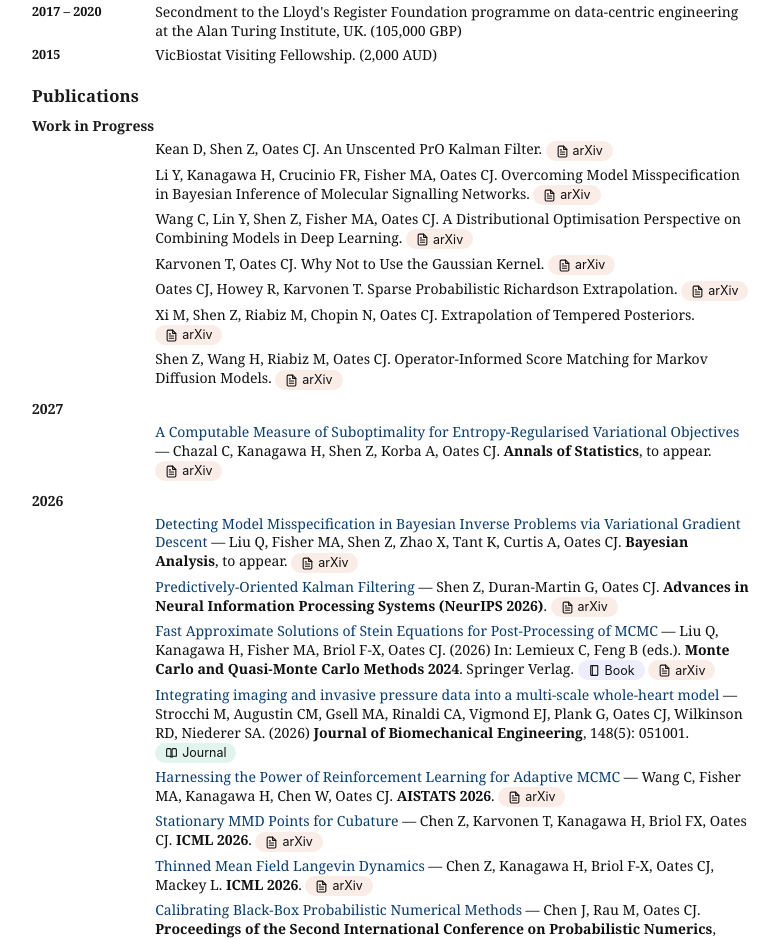
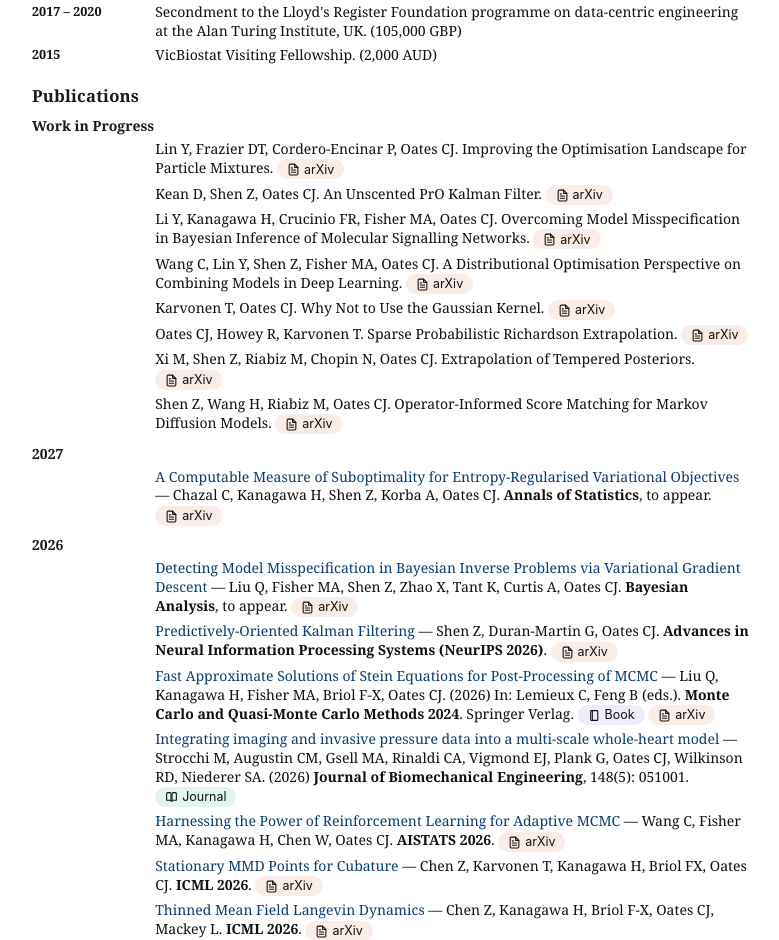
Before and after one commit to christopheroates/website, a plain HTML site: page cv.html in a window 1280 px wide. Shown: the part 2070-3010 px from the top of the page, without its empty margins (248-1027 px from the left). Drawn offline with Linux system fonts and the light colour scheme.

Commit message:
Auto-update cv.html / cv.pdf from site content [skip ci]

```diff
--- a/cv.html
+++ b/cv.html
@@ -89,6 +89,10 @@
 <li><span class="meta">2017 – 2020</span> Secondment to the Lloyd's Register Foundation programme on data-centric engineering at the Alan Turing Institute, UK. (105,000 GBP)</li>
 <li><span class="meta">2015</span> VicBiostat Visiting Fellowship. (2,000 AUD)</li>
 </ul></section><section class="cv-section"><h2>Publications</h2><h3>Work in Progress</h3><ul class="entry-list">
+<li>
+      Lin Y, Frazier DT, Cordero-Encinar P, Oates CJ. Improving the Optimisation Landscape for Particle Mixtures.
+      <a class="link-badge type-arxiv" href="https://arxiv.org/abs/2611.26931"><svg aria-hidden="true" class="badge-icon"><use href="#icon-file-text"></use></svg>arXiv</a>
+</li>
 <li>
       Kean D, Shen Z, Oates CJ. An Unscented PrO Kalman Filter.
       <a class="link-badge type-arxiv" href="https://arxiv.org/abs/2610.14773"><svg aria-hidden="true" class="badge-icon"><use href="#icon-file-text"></use></svg>arXiv</a>
```
Also changed, not shown: 1 other file.
